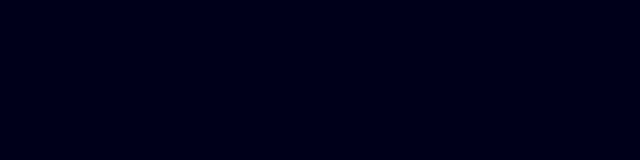
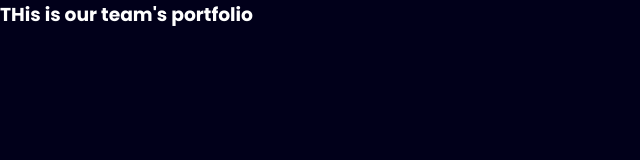
Before and after one commit to Coder-Choice/coder-choice-portfolio, a website built with Vite: page index.html in a window 1280 px wide. Shown: the whole page, without its empty margins (0-640 px from the left). Built offline with nearby package versions, Linux system fonts and the light colour scheme.

Commit message:
NAVBAR UPDATED

```diff
--- a/index.html
+++ b/index.html
@@ -19,7 +19,11 @@
   <body>
     <!-- Html Structure for this Portfolio -->
     <section class="container">
-      <nav class="navbar"></nav>
+      <nav class="navbar">
+        <h1>
+          THis is our team's portfolio
+        </h1>
+      </nav>
       <section class="homeSection"></section>
       <footer class="footer"></footer>
     </section>
```
